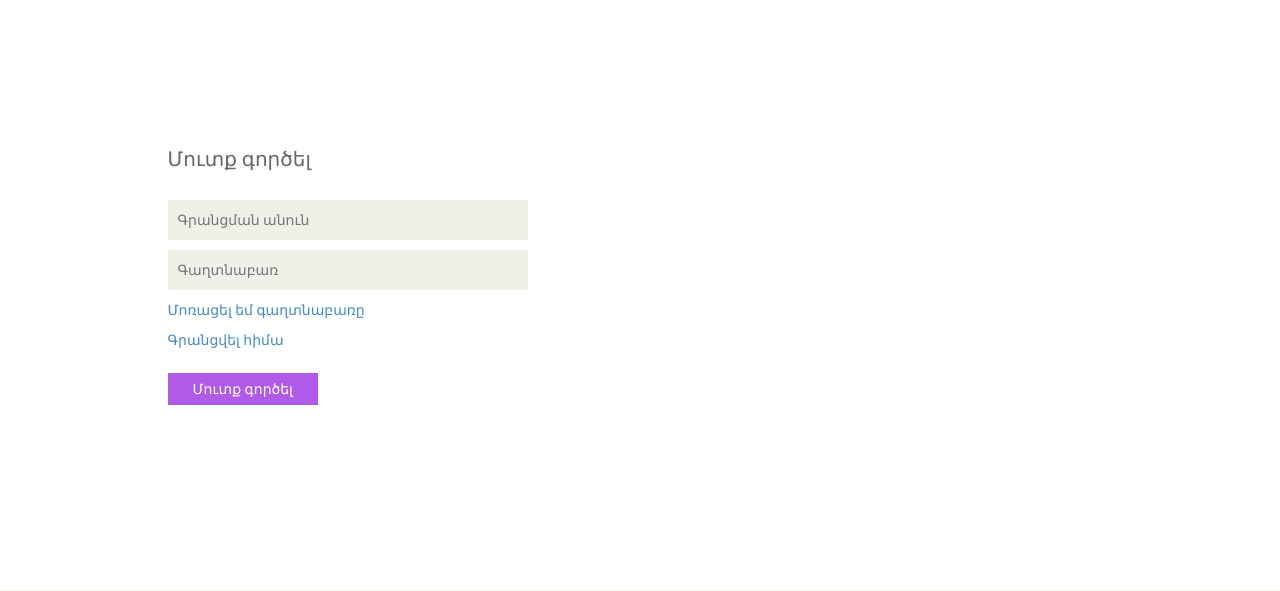
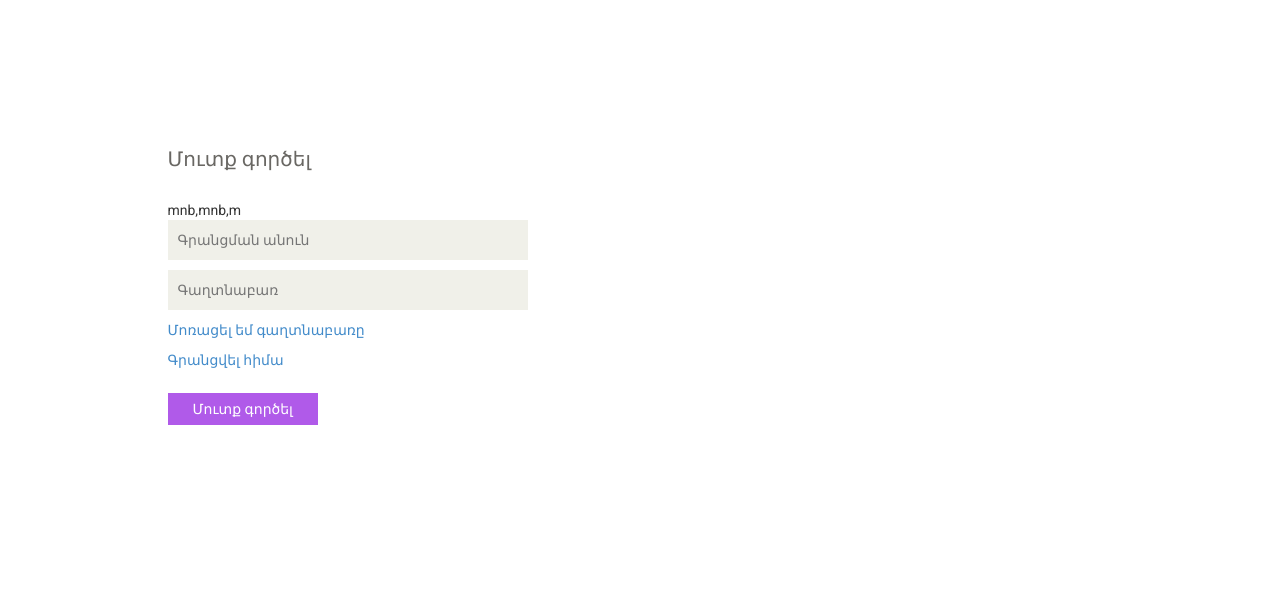
Before and after one commit to sargismnoyan01/shopping, a Django app: template main/templates/login.html in a window 1280 px wide. Shown: the part 334-925 px from the top of the page. Run offline with Django 5.2, Linux system fonts and the light colour scheme; the template is opened without the code that fills it, so the values that code supplies are empty.

Commit message:
Update login.html

```diff
--- a/main/templates/login.html
+++ b/main/templates/login.html
@@ -9,6 +9,7 @@
 							<h4 style="color: brown;">{{ i }}</h4>
 						{% endfor %}
 						<h2>Մուտք գործել</h2>
+						mnb,mnb,m
 						<form action="{% url 'login' %}?next={{ request.get_full_path|urlencode }}" method="post">
 							{% csrf_token %}
 							<input type="hidden" name="next" value="{{ request.GET.next }}">
```
